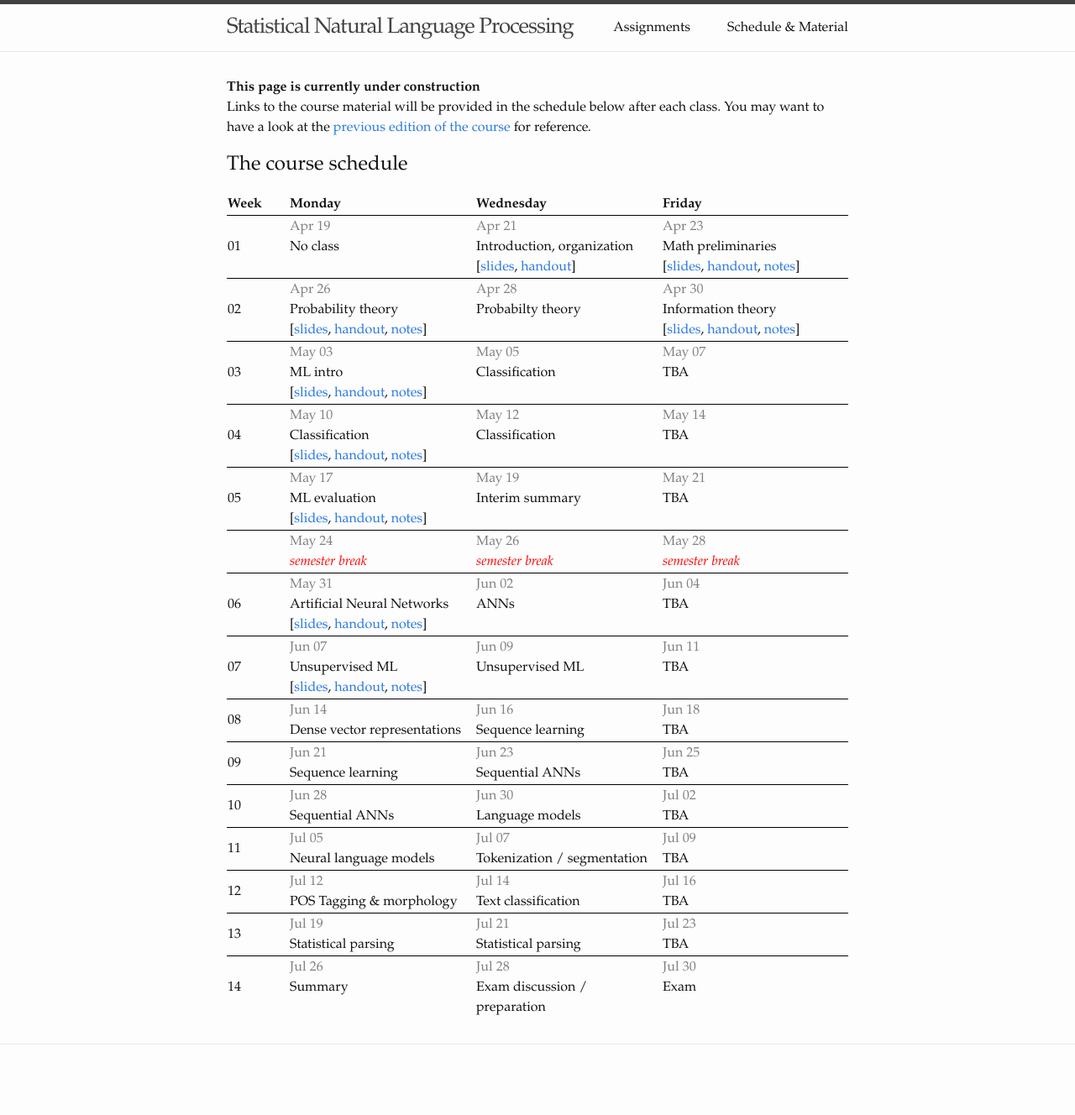
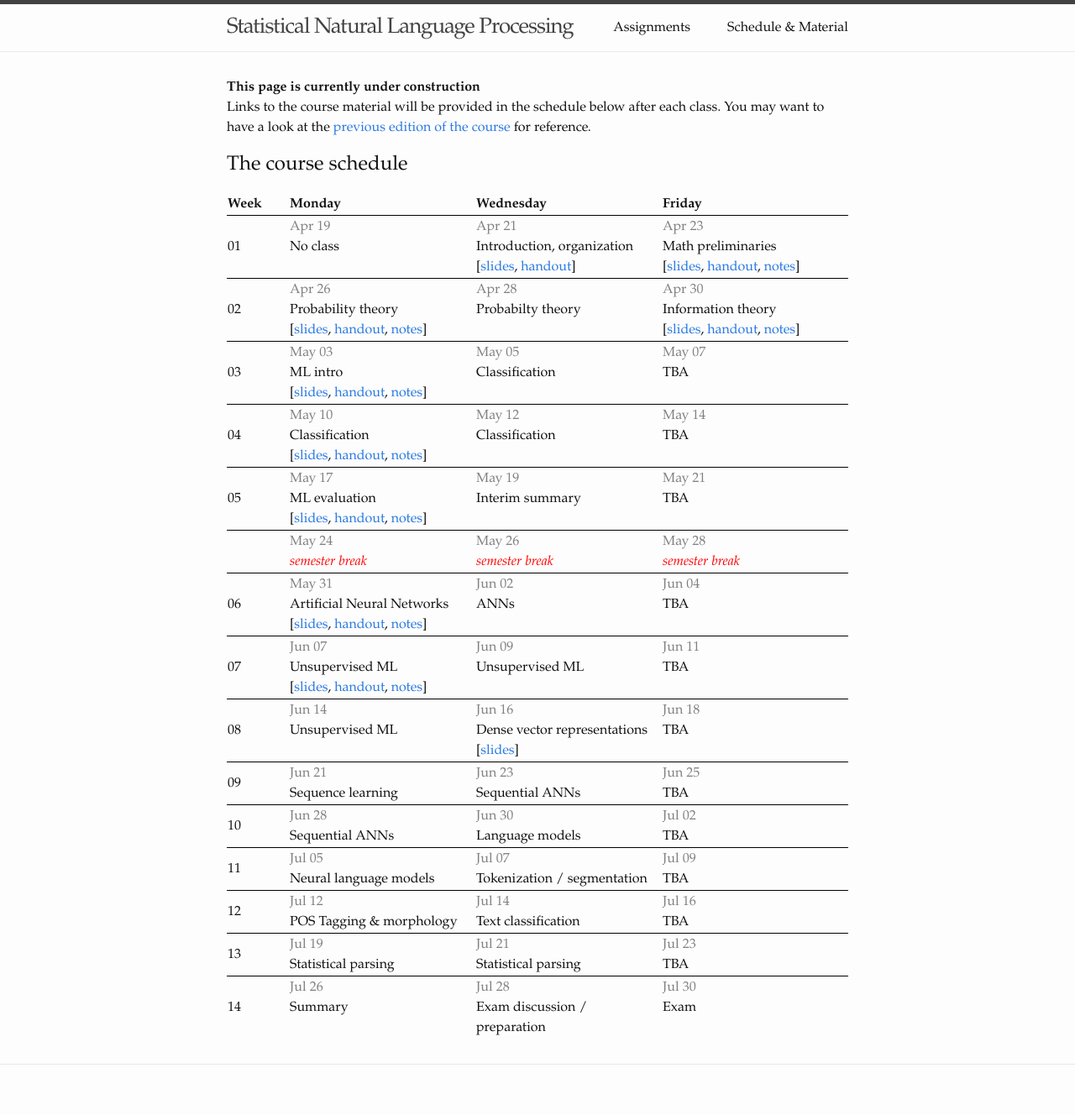
Before and after one commit to snlp2021/snlp2021.github.io, a Jekyll site: the page built from schedule.md, in a window 1280 px wide. Shown: the whole page at 84% size. Built offline with Jekyll 4.4.1, drawn with Linux system fonts in a browser that asks for light colours; before the commit the page ends 1304 px from its top, so only the background shows below that.

Commit message:
Update slides.

```diff
--- a/_data/schedule.yml
+++ b/_data/schedule.yml
@@ -97,9 +97,11 @@
 - week: "08"
   dates:
     Jun 14:
+      topic: Unsupervised ML
+    Jun 16:
       topic: Dense vector representations
-    Jun 16:
-      topic: Sequence learning
+      links:
+        slides: slides/dense-representations.pdf
     Jun 18:
       topic: TBA
 - week: "09"
```
Also changed, not shown: 1 other file.
